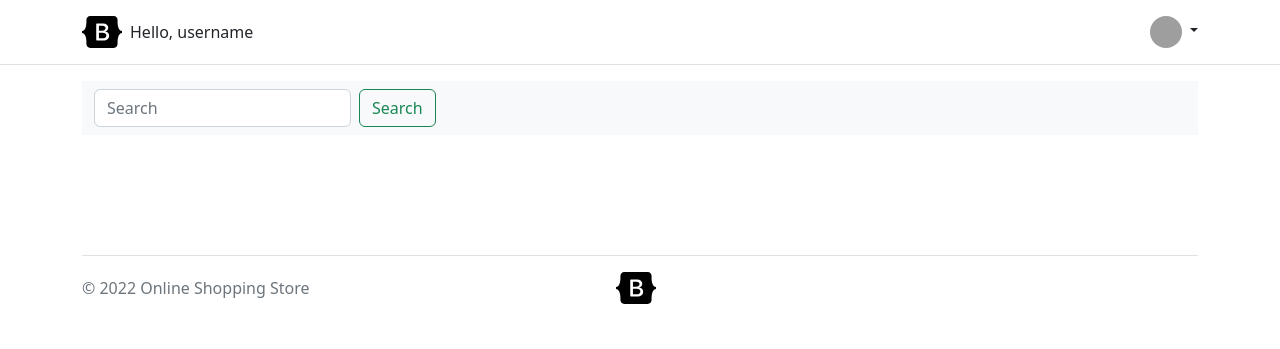
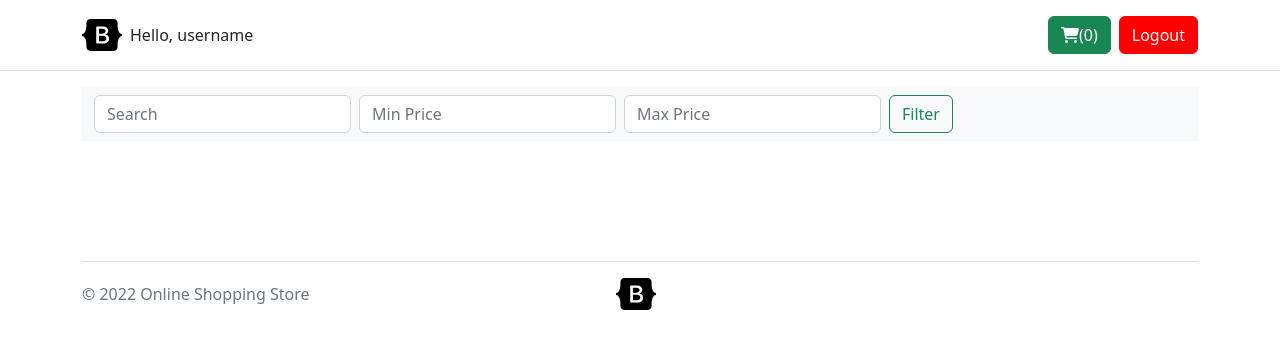
Before and after one commit to michael-loc009/php-online-shopping-web-app, a PHP site: page /customers/index.php in a window 1280 px wide. Shown: the top 349 px of the page. Run offline with PHP 8.4, Linux system fonts and the light colour scheme; some libraries are stand-ins or nearby versions; grey boxes are pictures that could not be loaded.

Commit message:
add-cart-features

```diff
--- a/public/customers/index.php
+++ b/public/customers/index.php
@@ -5,19 +5,24 @@
       <meta name="viewport" content="width=device-width, initial-scale=1">
       <title>Customer</title>
       <link href="../css/bootstrap.min.css" rel="stylesheet">
+      <link rel="stylesheet" href="https://cdn.jsdelivr.net/npm/bootstrap-icons@1.9.1/font/bootstrap-icons.css">
       <link rel="stylesheet" href="../css/customers.css">
+      <script src="https://kit.fontawesome.com/a8c4c24db6.js" crossorigin="anonymous"></script>
    </head>
    <body>
       <?php include "../template/headers/admin_header.php"; ?>
-
       <div class="container">
          <!-- Section -->
          <div id="products">
             <nav class="navbar navbar-expand-lg navbar-light bg-light">
                <div class="container-fluid">
-                  <form class="d-flex">
+                  <form class="d-flex justify-content-between">
+                     <div class="d-flex">
                         <input class="form-control me-2" type="search" placeholder="Search" aria-label="Search">
-                     <button class="btn btn-outline-success" type="submit">Search</button>
+                        <input class="form-control me-2" type="search" placeholder="Min Price" aria-label="MinPrice">
+                        <input class="form-control me-2" type="search" placeholder="Max Price" aria-label="MaxPrice">
+                     </div>
+                     <button class="btn btn-outline-success" type="submit">Filter</button>
                   </form>
                </div>
             </nav>
@@ -34,15 +39,13 @@
             </div>
          </div>
       </div>
-      <!-- The Modal -->
-<div id="myModal" class="modal">
-
+      <!-- Modal Product Details -->
+      <div id="productDetailsModal" class="modal">
          <!-- Modal content -->
          <div class="modal-content">
             <span onclick="onCloseProductDetailsModal()" class="close">&times;</span>
             <div id="modal-body"></div>
          </div>
-
       </div>
 
       <?php include "../template/footers/admin_footer.php"; ?>
--- a/public/index.php
+++ b/public/index.php
@@ -5,10 +5,10 @@
     <meta name="viewport" content="width=device-width, initial-scale=1">
     <title>PHP Online Shopping Project</title>
     <link href="./css/bootstrap.min.css" rel="stylesheet">
+    <link rel="stylesheet" href="https://cdn.jsdelivr.net/npm/bootstrap-icons@1.9.1/font/bootstrap-icons.css">
   </head>
   <body>
     <h1>Hello, world!</h1>
     <script src="./js/bootstrap.bundle.min.js"></script>
-    <script src="moment.js"></script>
   </body>
 </html>
--- /dev/null
+++ b/public/js/cartController.js
@@ -0,0 +1,182 @@
+function openCart() {
+  const modal = document.getElementById("cartModal");
+  // When the user clicks the button, open the modal
+  modal.style.display = "block";
+  // const html = renderItemDetails(item);
+  // document.getElementById("modal-body").innerHTML = html;
+
+  // When the user clicks anywhere outside of the modal, close it
+  window.onclick = function (event) {
+    if (event.target == modal) {
+      modal.style.display = "none";
+    }
+  };
+
+  //render Cart
+  const cart = getCart();
+  renderCart(cart);
+}
+
+function renderCart(cart) {
+  renderCartItems(cart);
+  renderCartFooter(cart);
+  renderCartQuantity(cart);
+}
+function closeCart() {
+  const modal = document.getElementById("cartModal");
+  modal.style.display = "none";
+}
+
+function getCart() {
+  const localCart = localStorage.getItem("cart");
+  if (localCart) {
+    return JSON.parse(localCart);
+  }
+  return [];
+}
+
+function deleteCartItem(id) {
+  const cart = getCart();
+  console.log(id);
+  const filteredCart = cart.filter(
+    (item) => item.item.ProductID.toString() !== id.toString()
+  );
+  saveCartToLocalStorage(filteredCart);
+  renderCart(filteredCart);
+}
+
+function renderCartItem(cartItem) {
+  const { item, quantity } = cartItem;
+  const {
+    CreatedAt,
+    UpdatedAt,
+    Description,
+    ImagePath,
+    Price,
+    Name,
+    ProductID,
+  } = item;
+
+  const totalPrice = (Price * quantity).toFixed(1);
+  return ` <div class="card rounded-3 mb-4">
+  <div class="card-body p-4">
+     <div class="row d-flex justify-content-between align-items-center">
+        <div class="col-md-2 col-lg-2 col-xl-2">
+           <img
+              src="${ImagePath}"
+              class="img-fluid rounded-3" alt="${ProductID}">
+        </div>
+        <div class="col-md-3 col-lg-3 col-xl-3">
+           <p class="lead fw-normal mb-2">${Name}</p>
+           <p><span class="text-muted">${Description}</p>
+        </div>
+        <div class="col-md-3 col-lg-3 col-xl-2 d-flex">
+           <button class="btn btn-link px-2"
+              onclick="changeQuantity(${ProductID},'minus')">
+           <i class="fas fa-minus"></i>
+           </button>
+           <input id="form1" min="0" name="quantity" value="${quantity}"
+              class="form-control form-control-sm" />
+           <button class="btn btn-link px-2"
+           onclick="changeQuantity(${ProductID},'plus')">
+           <i class="fas fa-plus"></i>
+           </button>
+        </div>
+        <div class="col-md-3 col-lg-2 col-xl-2 offset-lg-1">
+           <h5 class="mb-0">$${totalPrice}</h5>
+        </div>
+        <div class="col-md-1 col-lg-1 col-xl-1 text-end">
+           <a onclick="deleteCartItem(${ProductID})" href="#!" class="text-danger"><i class="fas fa-trash fa-lg"></i></a>
+        </div>
+     </div>
+  </div>
+  </div>`;
+}
+
+function renderCartFooter(list) {
+  let cartTotal = 0;
+  for (let cartItem of list) {
+    const { item, quantity } = cartItem;
+    cartTotal += quantity * item.Price;
+  }
+  let html = `<div class="card mb-4">
+    <div class="card-body d-flex align-items-center justify-content-between">
+       <button onclick="clearCart()" type="button" class="btn btn-danger btn-block">Clear cart</button>
+       <h3 id="cart-total">$${cartTotal.toFixed(1)}</h3>
+    </div>
+  </div>
+  <div class="card">
+    <div class="card-body">
+    <div class="container">
+    <header class="d-flex flex-wrap justify-content-center ">
+      <a href="/" class="d-flex align-items-center mb-3 mb-md-0 me-md-auto text-dark text-decoration-none">
+
+      </a>
+
+      <ul class="nav nav-pills">
+      <button onclick="closeCart()" type="button" class="btn btn-secondary btn-block ">Close</button>
+      <button onclick="clearCart()" type="button" class="btn btn-warning btn-block  ms-3">Checkout</button>
+      </ul>
+    </header>
+  </div>
+    </div>
+  </div>
+
+  `;
+  if (list.length === 0) {
+    html = "";
+  }
+  document.getElementById("cart-footer").innerHTML = html;
+}
+
+function renderCartItems(list) {
+  let html;
+  if (list.length === 0) {
+    // if list is empty
+    html = "<h3>There is no item in cart. Please add more !</h3>";
+  } else {
+    html = list.map(renderCartItem).join("");
+  }
+  document.getElementById("cart-items").innerHTML = html;
+}
+
+function renderCartQuantity(list) {
+  let quantity = 0;
+  for (let cartItem of list) {
+    quantity += cartItem.quantity;
+  }
+  const html = `(${quantity})`;
+  document.getElementById("cart-quantity").innerHTML = html;
+}
+
+function clearCart() {
+  renderCart([]);
+  saveCartToLocalStorage([]);
+}
+
+function changeQuantity(id, type) {
+  const cart = getCart();
+  const selectedCartItemIndex = cart.findIndex(
+    (cartItem) => cartItem.item.ProductID == id
+  );
+  if (selectedCartItemIndex > -1) {
+    const { quantity } = cart[selectedCartItemIndex];
+    let newQuantity = quantity;
+    if (type === "minus" && newQuantity > 1) {
+      newQuantity--;
+    }
+    if (type === "plus") {
+      newQuantity++;
+    }
+    cart[selectedCartItemIndex].quantity = newQuantity;
+    saveCartToLocalStorage(cart);
+    renderCart(cart);
+  }
+}
+
+function index() {
+  const cart = getCart();
+  renderCartQuantity(cart);
+}
+
+index();
--- a/public/js/customers.js
+++ b/public/js/customers.js
@@ -1,7 +1,35 @@
 const host = "http://php-online-shopping-backend.herokuapp.com/api/";
 const maxItemPerPage = 2;
 let currentPage = 1;
-let vendors = [];
+let vendors = [
+  {
+    ProductID: "14",
+    Name: "test1",
+    ImagePath: "http://127.0.0.1/assets/products/test1/NV_2.png",
+    UpdatedAt: "2022-09-01T06:53:57Z",
+    CreatedAt: "2022-09-01T06:53:57Z",
+    Price: "10.2",
+    Description: "lalala",
+  },
+  {
+    ProductID: "15",
+    Name: "test2",
+    ImagePath: "http://127.0.0.1/assets/products/test2/NV_2.png",
+    UpdatedAt: "2022-09-01T06:56:22Z",
+    CreatedAt: "2022-09-01T06:56:22Z",
+    Price: "10.2",
+    Description: "lalala",
+  },
+  {
+    ProductID: "16",
+    Name: "test",
+    ImagePath: "http://127.0.0.1/assets/products/test/NV_2.png",
+    UpdatedAt: "2022-09-01T07:01:44Z",
+    CreatedAt: "2022-09-01T07:01:44Z",
+    Price: "10.2",
+    Description: "lalala",
+  },
+];
 
 async function callAPI(method, url, onSuccess) {
   const xhttp = new XMLHttpRequest();
@@ -41,7 +69,7 @@
               </div>
               <p class="about">${Description}</p>
 
-              <div class="cart mt-4 align-items-center"> <button class="btn btn-danger text-uppercase mr-2 px-4">Add to cart</button> <i class="fa fa-heart text-muted"></i> <i class="fa fa-share-alt text-muted"></i> </div>
+              <div class="cart mt-4 align-items-center"> <button class="btn btn-success text-uppercase mr-2 px-4">Add to cart</button> <i class="fa fa-heart text-muted"></i> <i class="fa fa-share-alt text-muted"></i> </div>
           </div>
       </div>
   </div>
@@ -49,16 +77,15 @@
 }
 
 function onCloseProductDetailsModal() {
-  const modal = document.getElementById("myModal");
+  const modal = document.getElementById("productDetailsModal");
   document.getElementById("modal-body").innerHTML = "";
   modal.style.display = "none";
 }
 
 function openProductDetails(id) {
-  const item = vendors.find((item) => item.ProductID === id);
-  console.log({ vendors, item });
+  const item = vendors.find((item) => item.ProductID == id);
   if (item) {
-    const modal = document.getElementById("myModal");
+    const modal = document.getElementById("productDetailsModal");
     // When the user clicks the button, open the modal
     modal.style.display = "block";
     const html = renderItemDetails(item);
@@ -104,7 +131,7 @@
       <div class="d-flex flex-wrap align-items-center justify-content-center justify-content-lg-start">
         <div class="text-end">
           <button onclick="openProductDetails(${ProductID})" type="button" class="btn btn-outline-dark me-2">Details</button>
-          <button type="button" class="btn btn-danger">Add to cart</button>
+          <button onclick="addToCart(${ProductID})" type="button" class="btn btn-success">Add to cart</button>
         </div>
       </div>
     </div>
@@ -124,11 +151,56 @@
   document.getElementById("vendorsList").innerHTML = html;
 }
 
+function getCart() {
+  const localCart = localStorage.getItem("cart");
+  if (localCart) {
+    return JSON.parse(localCart);
+  }
+  return [];
+}
+
+function saveCartToLocalStorage(cart) {
+  const stringtifiedCart = JSON.stringify(cart);
+  localStorage.setItem("cart", stringtifiedCart);
+}
+
+function addToCart(id) {
+  const item = vendors.find((item) => item.ProductID == id);
+  const cart = getCart();
+  if (item) {
+    const itemIndex = cart.findIndex(
+      (cartItem) => cartItem.item.ProductID == item.ProductID
+    );
+    // Already have item in cart
+    if (itemIndex > -1) {
+      cart[itemIndex].quantity += 1;
+    }
+    // This item havent been in cart
+    else {
+      cart.push({
+        item,
+        quantity: 1,
+      });
+    }
+    saveCartToLocalStorage(cart);
+    renderCartQuantity(cart);
+  }
+}
+
+function renderCartQuantity(list) {
+  let quantity = 0;
+  for (let cartItem of list) {
+    quantity += cartItem.quantity;
+  }
+  const html = `(${quantity})`;
+  document.getElementById("cart-quantity").innerHTML = html;
+}
+
 async function index() {
   try {
     const onSuccess = (response) => {
       if (Array.isArray(response)) {
-        vendors = response;
+        // vendors = response;
         renderList(vendors);
       }
     };
--- a/public/template/headers/admin_header.php
+++ b/public/template/headers/admin_header.php
@@ -1,3 +1,14 @@
+<!doctype html>
+<html lang="en">
+   <head>
+      <meta charset="utf-8">
+      <meta name="viewport" content="width=device-width, initial-scale=1">
+      <link href="../css/bootstrap.min.css" rel="stylesheet">
+      <link rel="stylesheet" href="../css/customers.css">
+      <link rel="stylesheet" href="https://cdn.jsdelivr.net/npm/bootstrap-icons@1.9.1/font/bootstrap-icons.css">
+      <script src="https://kit.fontawesome.com/a8c4c24db6.js" crossorigin="anonymous"></script>
+   </head>
+   <body>
       <svg xmlns="http://www.w3.org/2000/svg" style="display: none;">
          <symbol id="bootstrap" viewBox="0 0 118 94">
             <title>Bootstrap</title>
@@ -25,20 +36,52 @@
          <div class="container">
             <div class="d-flex flex-wrap align-items-center justify-content-center justify-content-lg-start">
                <a href="/" class="d-flex align-items-center mb-2 mb-lg-0 text-dark text-decoration-none">
-          <svg class="bi me-2" width="40" height="32" role="img" aria-label="Bootstrap"><use xlink:href="#bootstrap"/></svg>
+                  <svg class="bi me-2" width="40" height="32" role="img" aria-label="Bootstrap">
+                     <use xlink:href="#bootstrap"/>
+                  </svg>
                </a>
                <ul class="nav col-12 col-lg-auto me-lg-auto mb-2 justify-content-center mb-md-0">
                   <li>Hello, username</li>
                </ul>
-
-        <div class="dropdown text-end">
-          <a href="#" class="d-block link-dark text-decoration-none dropdown-toggle" data-bs-toggle="dropdown" aria-expanded="false">
-            <img src="https://github.com/mdo.png" alt="mdo" width="32" height="32" class="rounded-circle">
+               <button onclick="openCart()" class="btn btn-success me-2">
+                  <div class="d-flex align-items-center ">
+                     <i class="fa fa-shopping-cart" aria-hidden="true"></i>
+                     <span id="cart-quantity">(5)</span>
+                  </div>
+               </button>
+               <div class="cart"> <button class="btn btn-danger ">Logout</button> </div>
+            </div>
+            <!-- Modal Cart -->
+            <div id="cartModal" class="modal">
+               <!-- Modal content -->
+               <div class="modal-content">
+                  <div class="container">
+                     <header class="d-flex flex-wrap justify-content-center py-3 mb-4 border-bottom">
+                        <a href="/" class="d-flex align-items-center mb-3 mb-md-0 me-md-auto text-dark text-decoration-none">
+                        <span class="fs-4">Shopping Cart</span>
                         </a>
-          <ul class="dropdown-menu text-small">
-            <li><a class="dropdown-item" href="#">Sign out</a></li>
-          </ul>
+                     </header>
+                  </div>
+                  <div id="modal-body">
+                     <section class="h-100" style="background-color: #eee;">
+                        <div class="container h-100 py-5">
+                           <div class="row d-flex justify-content-center align-items-center h-100">
+                              <div class="col-10">
+                                 <div id="cart-items"></div>
+                                 <div id="cart-footer">
+                                 </div>
+                              </div>
+                           </div>
+                        </div>
+                     </section>
+                  </div>
                </div>
             </div>
          </div>
       </header>
+      <script src="../js/bootstrap.bundle.min.js"></script>
+      <script src="../js/header.js"></script>
+      <script src="../js/customers.js"></script>
+      <script src="../js/cartController.js"></script>
+   </body>
+</html>
--- a/public/vendors/index.php
+++ b/public/vendors/index.php
@@ -42,7 +42,6 @@
             </div>
          </div>
          <div id="create-products" class="tabcontent">
-          <p>Create Product<p>
          </div>
       </div>
       <?php include "../template/footers/admin_footer.php"; ?>
```
Also changed, not shown: public/js/header.js (added). Lines whose indentation alone changed are shown as unchanged.
